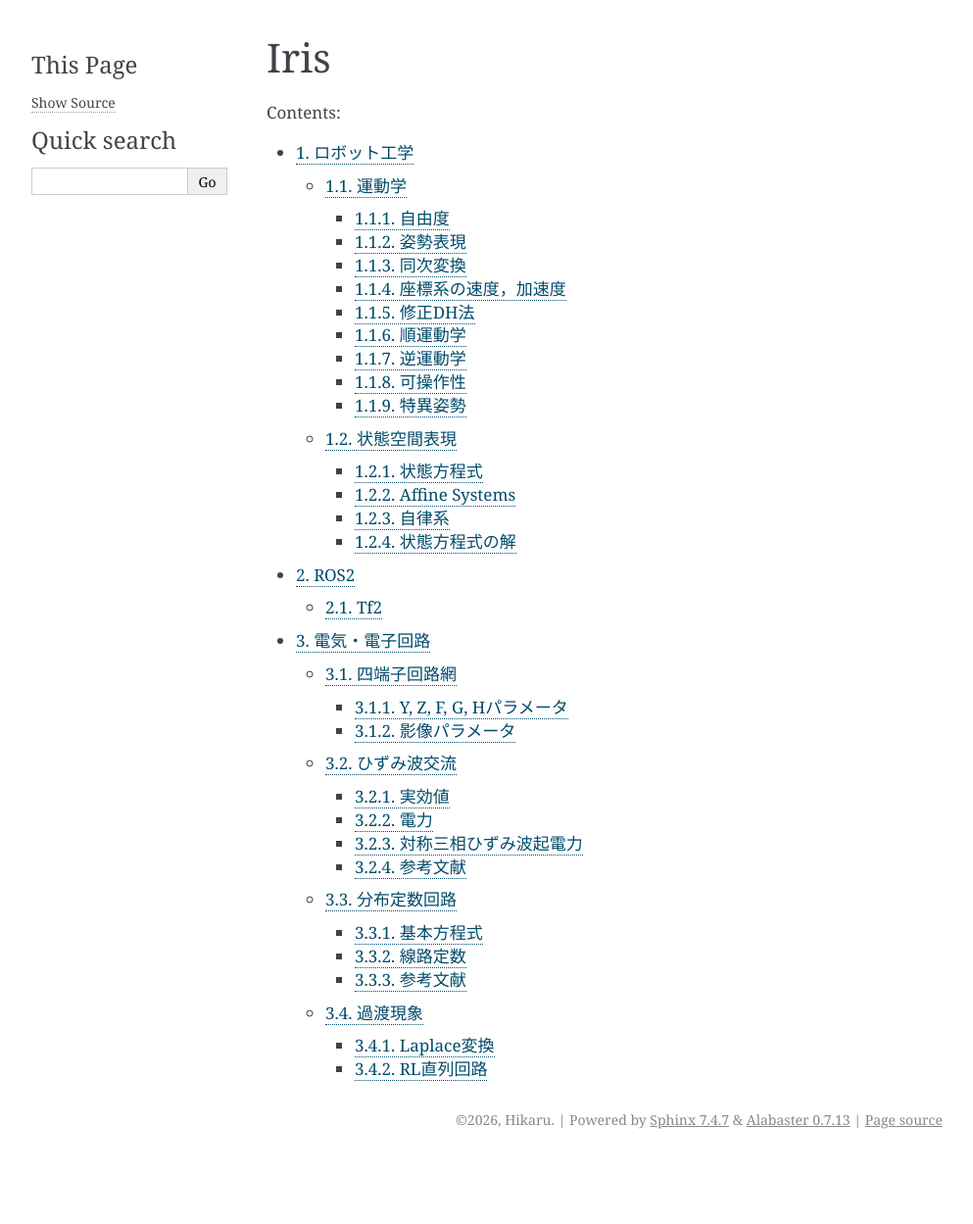
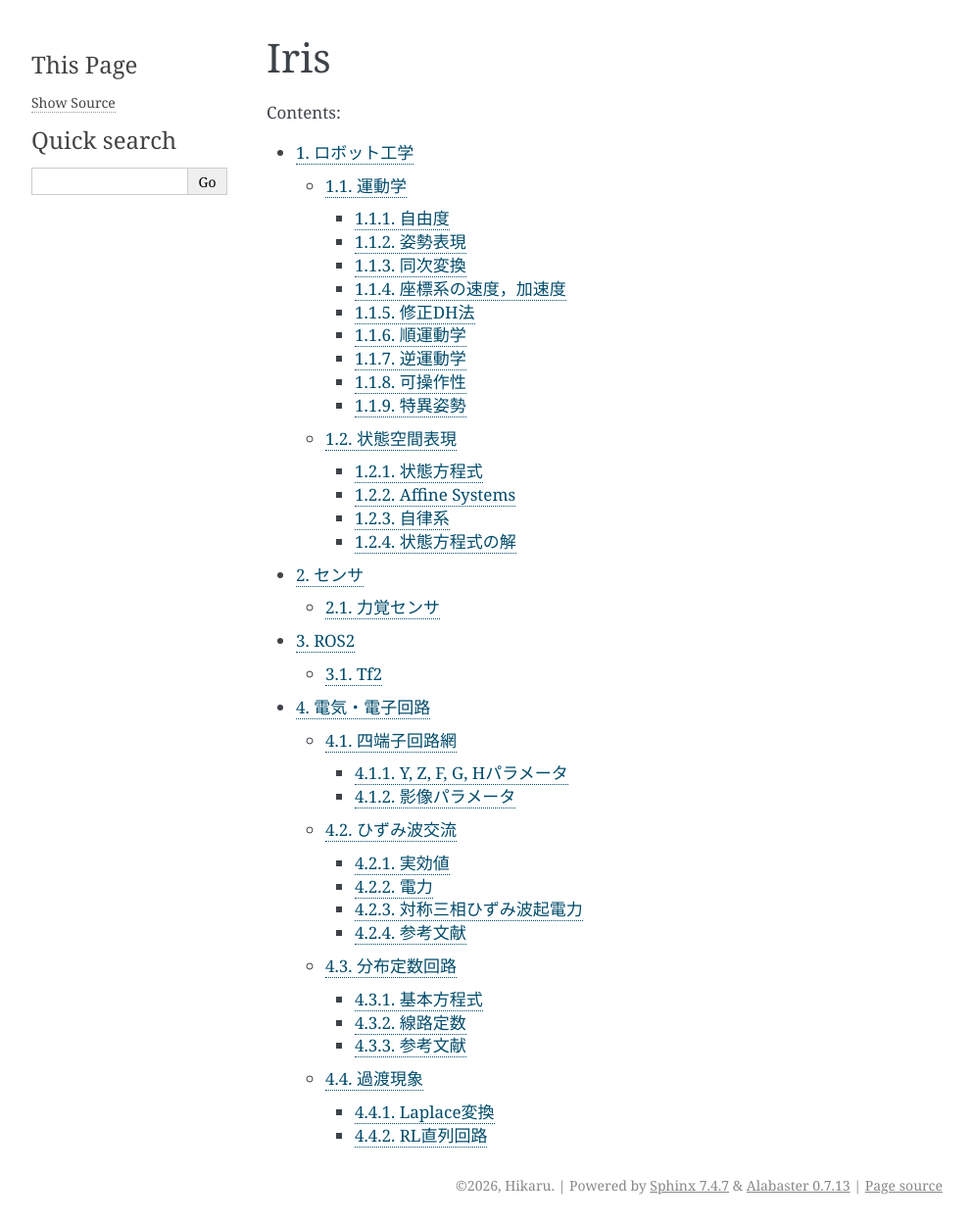
Before and after one commit to sql-hkr/iris, a Sphinx documentation site: the page built from source/index.rst, in a window 1280 px wide. Shown: the whole page at 98% size, without its empty margins (148-1141 px from the left). Built offline with Sphinx 7.4.7, drawn with Linux system fonts in a browser that asks for light colours; before the commit the page ends 1182 px from its top, so only the background shows below that; some of the changed lines change nothing that is shown.

Commit message:
docs: add ft.rst

```diff
--- a/source/index.rst
+++ b/source/index.rst
@@ -7,5 +7,6 @@
    :numbered:
 
    robotics/main
+   sensor/main
    ros2/main
    ckt/main
--- /dev/null
+++ b/source/sensor/ft.rst
@@ -0,0 +1,40 @@
+力覚センサ
+=============
+
+ロボットにおける力覚の原理はひずみ計測に基づいており，その基礎は弾性論である．多軸力覚センサは，複数のひずみゲージを組み合わせて構成される．起歪体に :math:`N` 枚のひずみゲージが配置され， :math:`i` 番目のひずみゲージの電圧を :math:`v_i` とする．この起歪体に，力 :math:`\mathbf{f}=[f_x, f_y, f_z]^\top \in \mathbb{R}^3` およびモーメント :math:`\mathbf{m}=[m_x, m_y, m_z]^\top \in \mathbb{R}^3` が作用すると，
+
+.. math::
+
+    v_i = \mathbf{k}_i^\top
+    \begin{bmatrix}
+    \mathbf{f}\\ \mathbf{m}
+    \end{bmatrix}, \quad i=1,2,\ldots,N
+
+である．ここで， :math:`\mathbf{k}_i` は，力センサの構造，ひずみゲージの配置箇所によって定まる6次元の定数ベクトルである．より，一般に，
+
+.. math::
+
+    \mathbf{v} \equiv [v_1, v_2, \ldots , v_N]^\top \in \mathbb{R}^N
+
+    K\equiv [\mathbf{k}_1, \mathbf{k}_2, \ldots, \mathbf{k}_N]^\top \in \mathbb{R}^{N\times 6}
+
+とすれば，
+
+.. math::
+
+    \mathbf{v} = K
+    \begin{bmatrix}
+    \mathbf{f}\\ \mathbf{m}
+    \end{bmatrix}
+
+と表される．多軸力覚センシングで重要なことは，行列 :math:`K` の階数が，力・モーメント成分と等しい6となるように，ひずみゲージの配置を工夫することである．センサ信号 :math:`\mathbf{v}` から，擬似逆行列 :math:`K^+ = (K^\top K)^{-1} K^\top` を用いて，力・モーメント成分を推定することができる．
+
+.. math::
+
+    \begin{bmatrix}
+    \mathbf{f}\\ \mathbf{m}
+    \end{bmatrix}
+    =
+    K^+ \mathbf{v}
+    =
+    (K^\top K)^{-1} K^\top \mathbf{v}
--- /dev/null
+++ b/source/sensor/main.rst
@@ -0,0 +1,8 @@
+センサ
+==================
+
+.. toctree::
+   :maxdepth: 2
+   :caption: Contents:
+
+   ft
```
